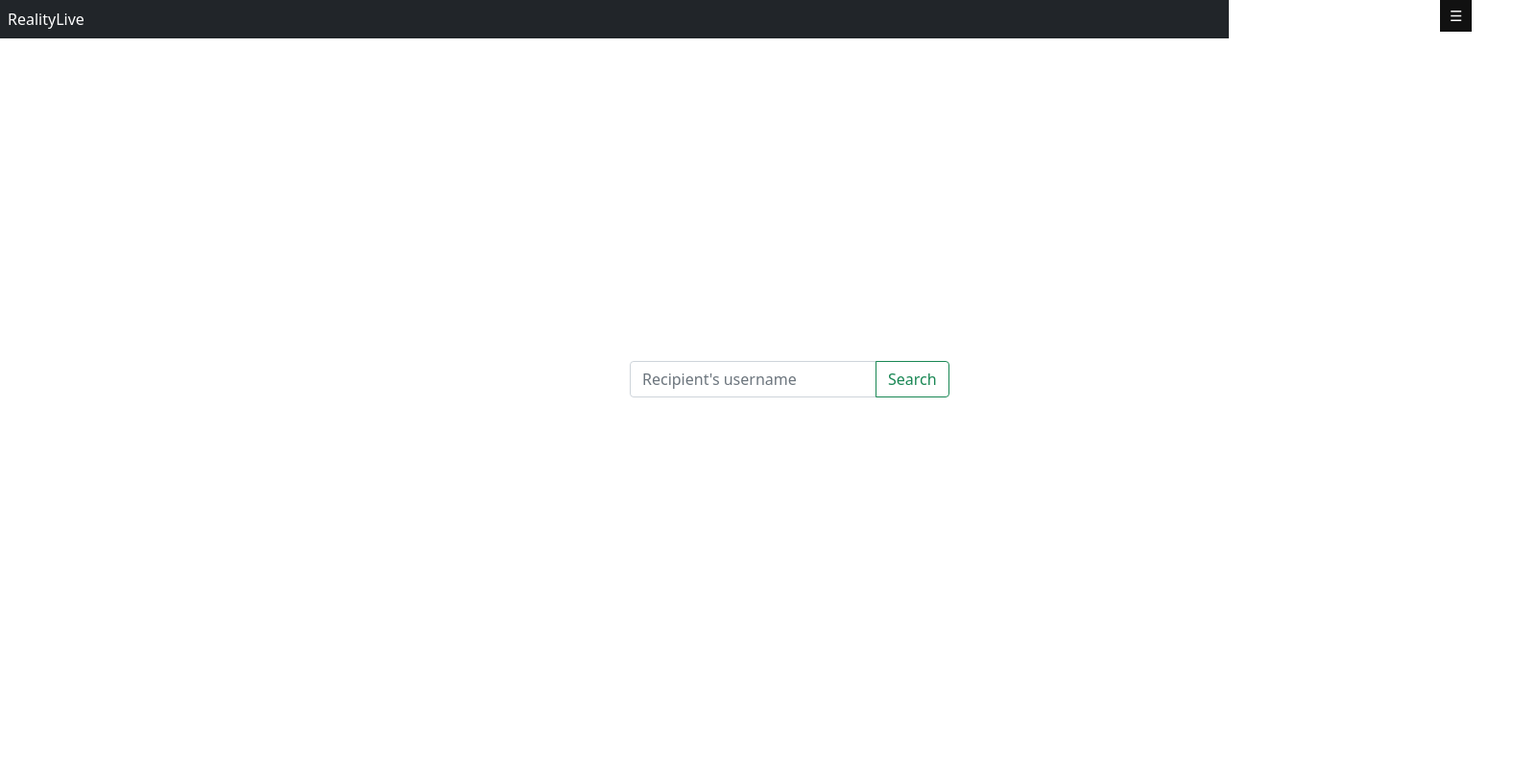
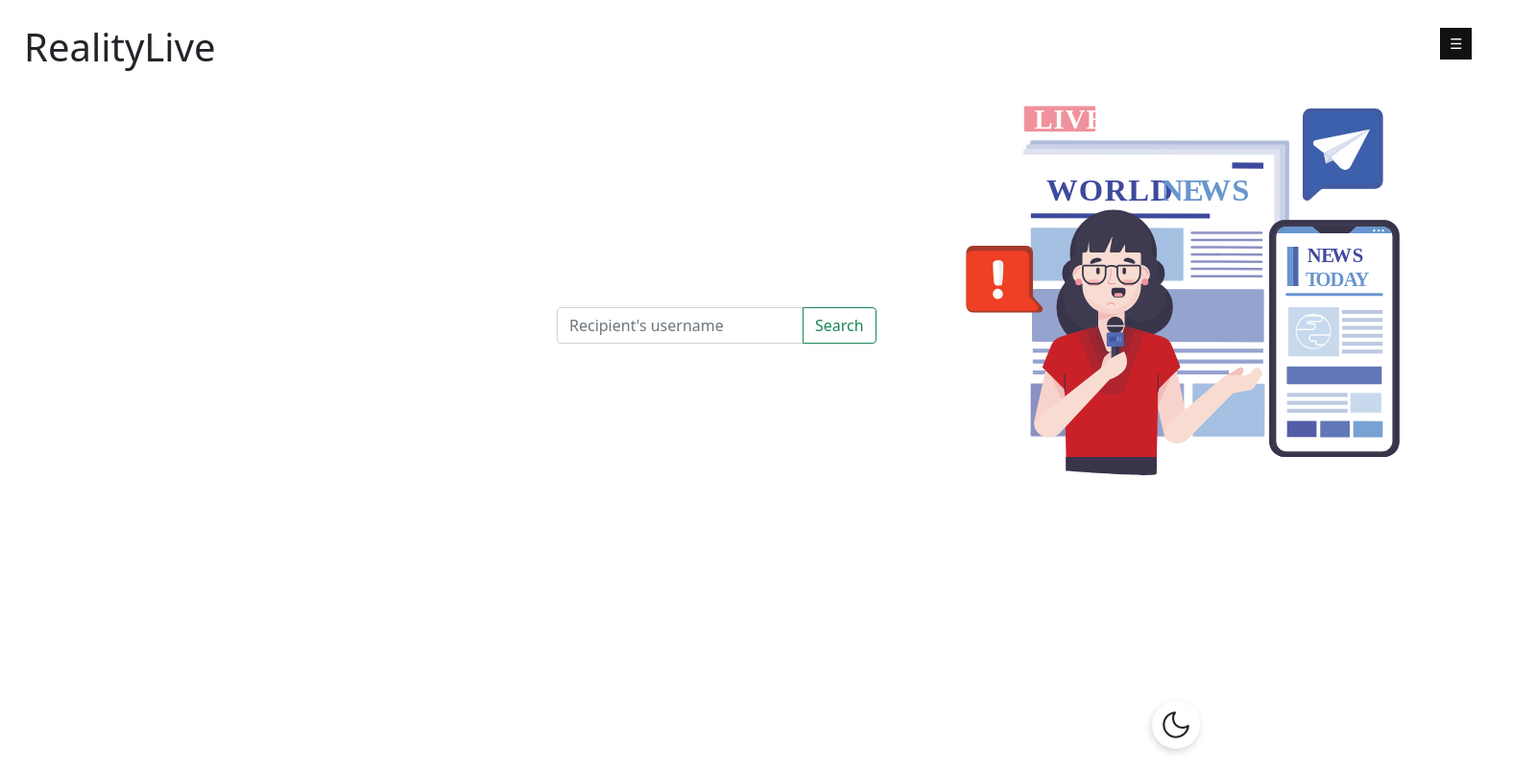
Before and after one commit to Make4thon/Make4thon, a plain HTML site: page index.html in a window 1280 px wide. Shown: the whole page at 96% size, 1600 px wide, since content can reach past the window. Drawn offline with nearby package versions, Linux system fonts and the light colour scheme.

Commit message:
Visual features added

```diff
--- a/file.js
+++ b/file.js
@@ -1,9 +1,16 @@
 function openNav() {
-    document.getElementById("mySidebar").style.width = "850px";
-    document.getElementById("main").style.marginLeft = "850px";
+    document.getElementById("mySidebar").style.width = "550px";
+    document.getElementById("main").style.marginLeft = "550px";
 }
 
 function closeNav() {
     document.getElementById("mySidebar").style.width = "0";
     document.getElementById("main").style.marginLeft = "0";
 }
+
+
+
+function DarkMode() {
+    var element = document.body;
+    element.classList.toggle("dark-mode");
+}
--- a/index.html
+++ b/index.html
@@ -12,12 +12,16 @@
 </head>
 
 <body>
-    <span class="d-block p-2 bg-dark text-white">RealityLive</span>
+    <p class="h1">RealityLive</p>
     <div id="mySidebar" class="sidebar">
         <a href="javascript:void(0)" class="closebtn" onclick="closeNav()">×</a>
     </div>
     <div id="main">
         <button class="openbtn" onclick="openNav()">☰</button>
+        <div class="text-left">
+            <img src="ils-1.svg" class="rounded" alt="..." id="img">
+        </div>
+
         <!-- search box-->
         <div class="sticky-md-top">
             <center id="srcbtn">
@@ -29,6 +33,11 @@
             </center>
         </div>
         <!---->
+        <div class="dark-light">
+            <svg onclick="DarkMode()" viewBox="0 0 24 24" stroke="currentColor" stroke-width="1.5" fill="none" stroke-linecap="round" stroke-linejoin="round">
+          <path d="M21 12.79A9 9 0 1111.21 3 7 7 0 0021 12.79z" />
+        </svg>
+        </div>
         <script src="file.js"></script>
         <script src="https://cdn.jsdelivr.net/npm/bootstrap@5.0.2/dist/js/bootstrap.bundle.min.js" integrity="sha384-MrcW6ZMFYlzcLA8Nl+NtUVF0sA7MsXsP1UyJoMp4YLEuNSfAP+JcXn/tWtIaxVXM" crossorigin="anonymous"></script>
 </body>
--- a/style.css
+++ b/style.css
@@ -2,9 +2,50 @@
     position: absolute;
     top: 320px;
     /* I usually locate relative to top  */
-    left: 640px;
+    left: 580px;
+    position: fixed;
     /* left corner of container (screen) */
     /*  often useful to keep screen orderly */
+}
+
+.dark-mode {
+    --primary-color: #0e141b;
+    --secondary-color: #182129;
+    --text-color: #fff;
+    --glassmorphism-shadow: none;
+    --tertiary-color: #fff;
+    --card-background-color: rgba(255, 255, 255, 0.1);
+    --moon-color: #ffce45;
+}
+
+body {
+    padding: 25px;
+    background-color: white;
+    color: black;
+    font-size: 25px;
+}
+
+.dark-mode {
+    background-color: black;
+    color: white;
+}
+
+.dark-light {
+    position: fixed;
+    bottom: 20px;
+    right: 30px;
+    height: 50px;
+    width: 50px;
+    background-color: var(--dropdown-bg);
+    box-shadow: -1px 3px 8px -1px rgba(0, 0, 0, 0.2);
+    padding: 8px;
+    border-radius: 50%;
+    z-index: 3;
+    cursor: pointer;
+    color: var(--moon-color);
+    backdrop-filter: blur(4px);
+    -webkit-backdrop-filter: blur(4px);
+    border: var(--glassmorphism-border);
 }
 
 .sidebar {
@@ -41,9 +82,16 @@
     margin-left: 50px;
 }
 
+#img {
+    position: absolute;
+    left: 900px;
+    width: 700px;
+    height: auto;
+}
+
 .openbtn {
     position: absolute;
-    top: 0;
+    top: 29px;
     left: 1500px;
     font-size: 15px;
     cursor: pointer;
```
Also changed, not shown: 1x/Asset 1.png (added), 1x/Asset 2.png (added), 2642702.svg (added), ils-1.svg (added).
